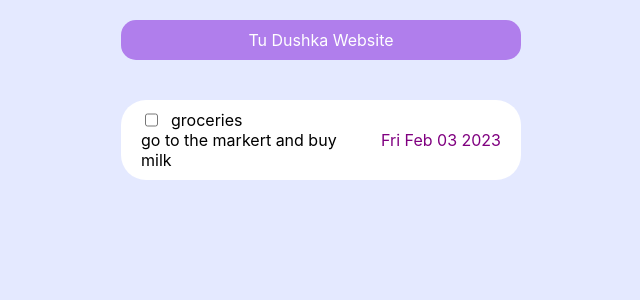
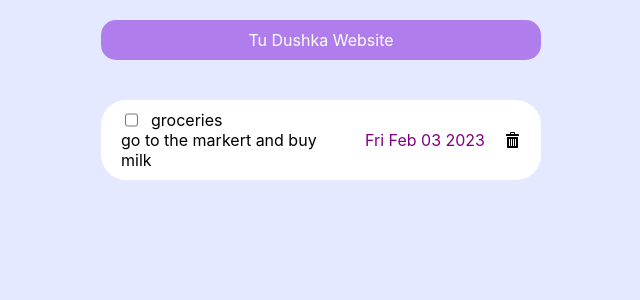
Before and after one commit to AndyYablonskii/To-Do-List, a React (Create React App) app in the folder tu/: page / in a window 1280 px wide. Shown: the top 300 px of the page, without its empty margins (319-959 px from the left). Built offline with nearby package versions, Linux system fonts and the light colour scheme; the HTML template or start-up script is replaced by a standard one.

Commit message:
aded bit `button` + minor changes

```diff
--- a/tu/package.json
+++ b/tu/package.json
@@ -8,6 +8,7 @@
     "@testing-library/user-event": "^13.5.0",
     "react": "^18.2.0",
     "react-dom": "^18.2.0",
+    "react-icons": "^4.8.0",
     "react-scripts": "5.0.1",
     "web-vitals": "^2.1.4"
   },
--- a/tu/src/Components/Header.css
+++ b/tu/src/Components/Header.css
@@ -10,7 +10,7 @@
   justify-content: center;
   align-items: center;
   background-color: #b07eec;
-  min-width: 400px;
+  min-width: 440px;
   width: 400px;
   height: 40px;
   border-radius: 15px;
--- a/tu/src/Components/ToDo.css
+++ b/tu/src/Components/ToDo.css
@@ -13,7 +13,7 @@
   background-color: white;
   border-radius: 25px;
   min-width: 360px;
-  width: 360px;
+  width: 400px;
   height: 100%;
 }
 
@@ -30,6 +30,8 @@
 .rightToDoPart {
   display: flex;
   align-items: center;
+  gap: 20px;
+
 }
 
 .toDoNameWRadio {
--- a/tu/src/Components/ToDo.jsx
+++ b/tu/src/Components/ToDo.jsx
@@ -1,3 +1,4 @@
+import { ImBin } from "react-icons/im";
 import "./ToDo.css";
 const ToDo = (props) => {
   return (
@@ -15,7 +16,7 @@ const ToDo = (props) => {
 
             <div className="rightToDoPart">
               <div className="dateToDoes">{item.date.toDateString()}</div>
-              <div className="bin"></div>
+              <ImBin />
             </div>
           </div>
         </div>
```
Also changed, not shown: 1 other file (tests, documents, lock files or other folders).
